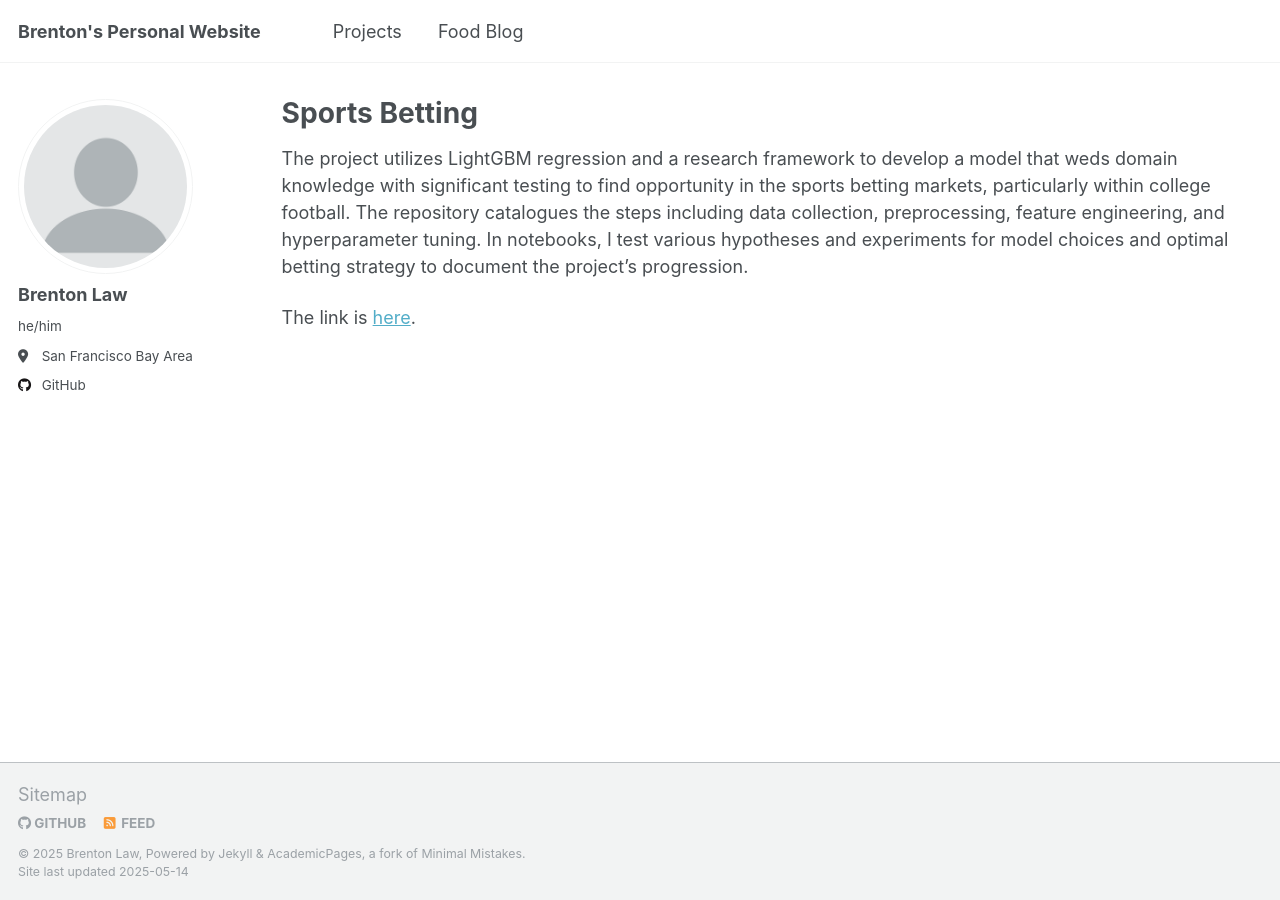
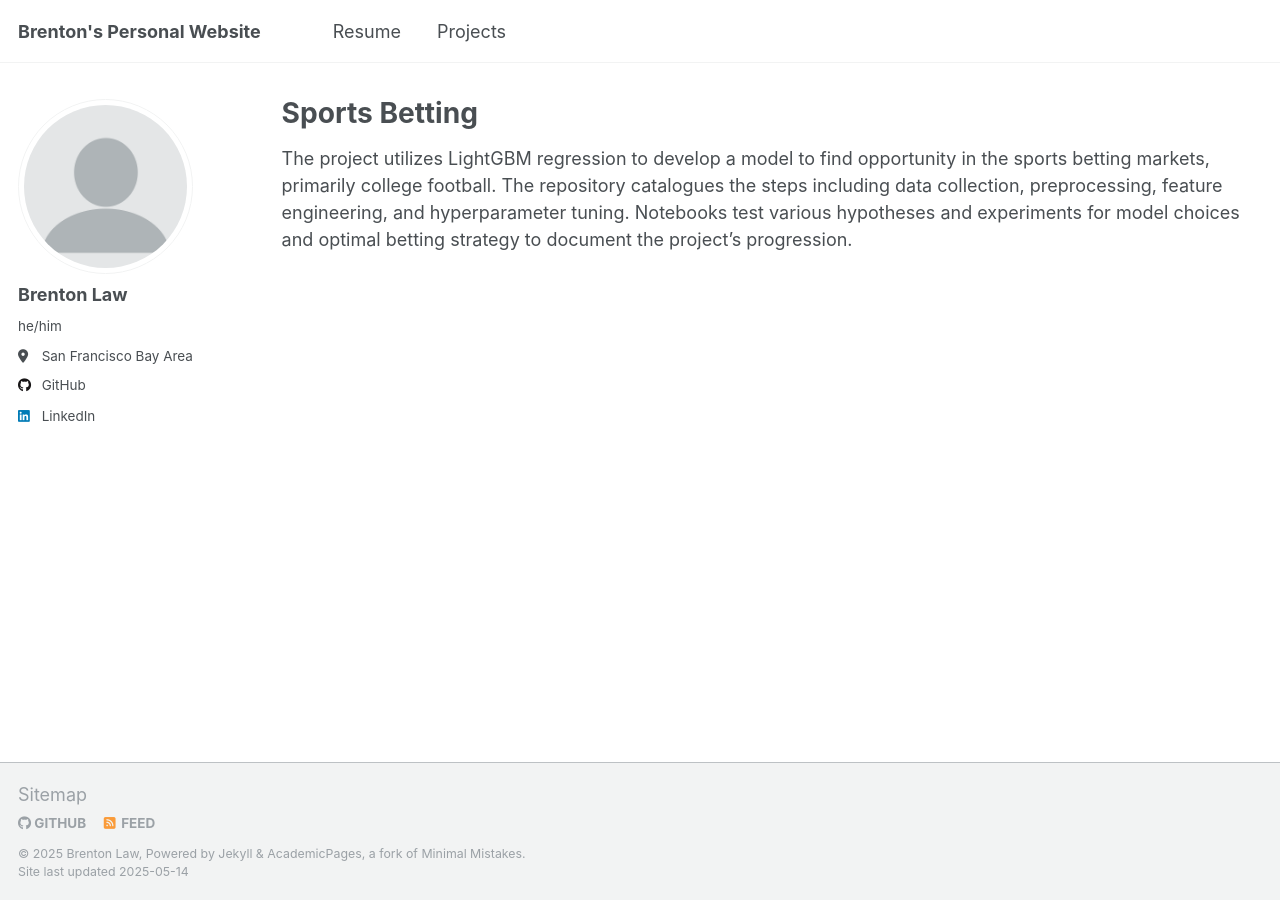
Before and after one commit to brtnlaw/personal_website, a Jekyll site: the page built from _projects/sports-betting.md, in a window 1280 px wide. Built offline with Jekyll 4.4.1, drawn with Linux system fonts in a browser that asks for light colours.

Commit message:
remove food blog content, want to make separate

```diff
--- a/_config.yml
+++ b/_config.yml
@@ -14,7 +14,7 @@ title_separator          : "-"
 name                     : &name "Brenton Law"
 description              : &description "Personal Website"
 url                      : https://brtnlaw.github.io # the base hostname & protocol for your site e.g. "https://[your GitHub username].github.io"
-baseurl                  : "" # the subpath of your site, e.g. "/blog"
+baseurl                  : "/personal" # the subpath of your site, e.g. "/blog"
 repository               : "brtnlaw/brtnlaw.github.io"
 
 # Site Author - The following control what appear as part of the author content on the side bar.
@@ -59,7 +59,7 @@ author:
   keybase          : # Username
   instagram        : # Username
   lastfm           : # Username
-  linkedin         : # Username
+  linkedin         : "brtnlaw"
   mastodon         : # URL
   medium           : # URL
   pinterest        : # Username
--- a/_includes/head/custom.html
+++ b/_includes/head/custom.html
@@ -4,9 +4,9 @@
 
 <!-- favicon from https://commons.wikimedia.org/wiki/File:OOjs_UI_icon_academic-progressive.svg -->
 <link rel="apple-touch-icon" sizes="180x180" href="{{ base_path }}/images/apple-touch-icon-180x180.png"/>
-<link rel="icon" type="image/svg+xml" href="{{ base_path }}/images/favicon.svg"/>
-<link rel="icon" type="image/png" href="{{ base_path }}/images/favicon-32x32.png" sizes="32x32"/>
-<link rel="icon" type="image/png" href="{{ base_path }}/images/favicon-192x192.png" sizes="192x192"/>
+<!-- <link rel="icon" type="image/svg+xml" href="{{ base_path }}/images/favicon.svg"/> -->
+<!-- <link rel="icon" type="image/png" href="{{ base_path }}/images/favicon-32x32.png" sizes="32x32"/> -->
+<!-- <link rel="icon" type="image/png" href="{{ base_path }}/images/favicon-192x192.png" sizes="192x192"/> -->
 <link rel="manifest" href="{{ base_path }}/images/manifest.json"/>
 <link rel="icon" href="/images/favicon.ico"/>
 <meta name="theme-color" content="#ffffff"/>
--- a/_projects/sports-betting.md
+++ b/_projects/sports-betting.md
@@ -1,11 +1,8 @@
 ---
 title: "Sports Betting"
-permalink: /projects/sports-betting/
-excerpt: "Predicting CFB outcomes and gauging market opportunity.<br/><img src='/images/sports_betting.jpg'>"
 collection: projects
+link: https://github.com/brtnlaw/sports_betting
 layout: archive
 ---
 
-The project utilizes LightGBM regression and a research framework to develop a model that weds domain knowledge with significant testing to find opportunity in the sports betting markets, particularly within college football. The repository catalogues the steps including data collection, preprocessing, feature engineering, and hyperparameter tuning. In notebooks, I test various hypotheses and experiments for model choices and optimal betting strategy to document the project's progression.
-
-The link is [here](https://github.com/brtnlaw/sports_betting).
+The project utilizes LightGBM regression to develop a model to find opportunity in the sports betting markets, primarily college football. The repository catalogues the steps including data collection, preprocessing, feature engineering, and hyperparameter tuning. Notebooks test various hypotheses and experiments for model choices and optimal betting strategy to document the project's progression.
--- a/assets/js/_main.js
+++ b/assets/js/_main.js
@@ -5,8 +5,8 @@
 $(document).ready(function () {
   // Set the theme on page load
   var setTheme = function (theme) {
-    // const use_theme = theme || localStorage.getItem("theme") || $("html").attr("data-theme");
-    const use_theme = theme || localStorage.getItem("theme") || "dark"; // Default to "dark" if no theme is set
+    const use_theme = theme || localStorage.getItem("theme") || $("html").attr("data-theme");
+    // const use_theme = theme || localStorage.getItem("theme") || "dark"; // Default to "dark" if no theme is set
     if (use_theme === "dark") {
       $("html").attr("data-theme", "dark");
       $("#theme-icon").removeClass("fa-sun").addClass("fa-moon");
```
Also changed, not shown: _data/navigation.yml (+5 -5 lines), _pages/about.md (+1 -1 lines), _projects/lol-main-recommender.md (+1 -1 lines), 1 other file.
